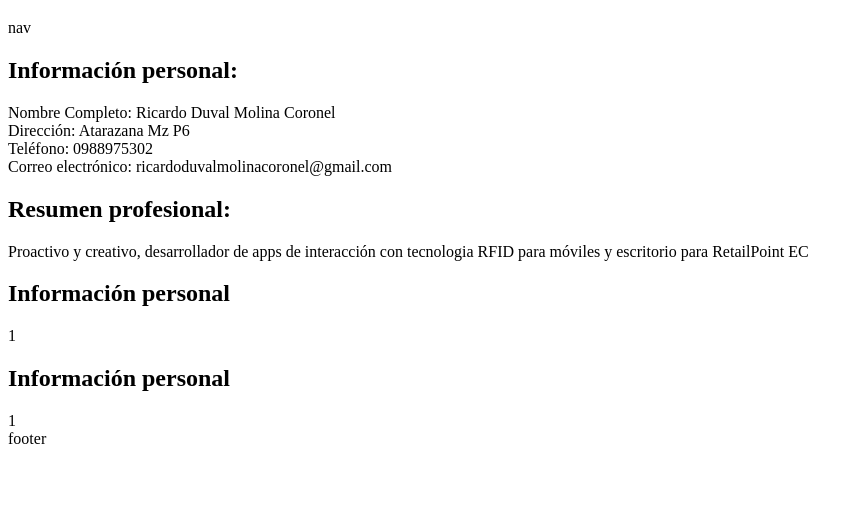
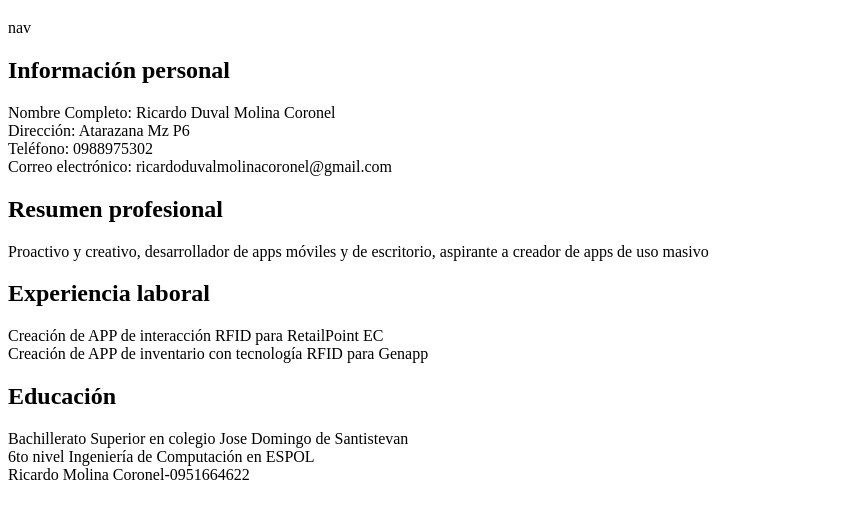
Before and after one commit to RicardoMolinaCoronel/curriculum, a plain HTML site: page index.html in a window 1280 px wide. Shown: the part 61-580 px from the top of the page, without its empty margins (0-863 px from the left). Drawn offline with Linux system fonts and the light colour scheme.

Commit message:
Update index.html

```diff
--- a/index.html
+++ b/index.html
@@ -7,25 +7,28 @@
 <header><h1>Curriculum vitae</h1></header>
 <nav> nav </nav>
 <section>
-  <h2>Información personal: </h2>
+  <h2>Información personal </h2>
   <article>Nombre Completo: Ricardo Duval Molina Coronel</article>
   <article>Dirección: Atarazana Mz P6</article>
   <article>Teléfono: 0988975302</article>
   <article>Correo electrónico: ricardoduvalmolinacoronel@gmail.com</article>
  </section>
 <section>
-  <h2>Resumen profesional: </h2>
-  <article>Proactivo y creativo, desarrollador de apps de interacción con tecnologia RFID para móviles y escritorio para RetailPoint EC</article>
+  <h2>Resumen profesional </h2>
+  <article>Proactivo y creativo, desarrollador de apps móviles y de escritorio, aspirante a creador de apps de uso masivo</article>
  </section>
 
 <section>
-  <h2>Información personal</h2>
-  <article>1</article>
+  <h2>Experiencia laboral</h2>
+  <article>Creación de APP de interacción RFID para RetailPoint EC
+   </article>
+  <article>Creación de APP de inventario con tecnología RFID para Genapp</article>
   </section>
 <section>
-  <h2>Información personal</h2>
-  <article>1</article>
+  <h2>Educación</h2>
+  <article>Bachillerato Superior en colegio Jose Domingo de Santistevan</article>
+  <article>6to nivel Ingeniería de Computación en ESPOL</article>
  </section>
 
-<footer>footer</footer>
+<footer>Ricardo Molina Coronel-0951664622</footer>
 </html>
```
